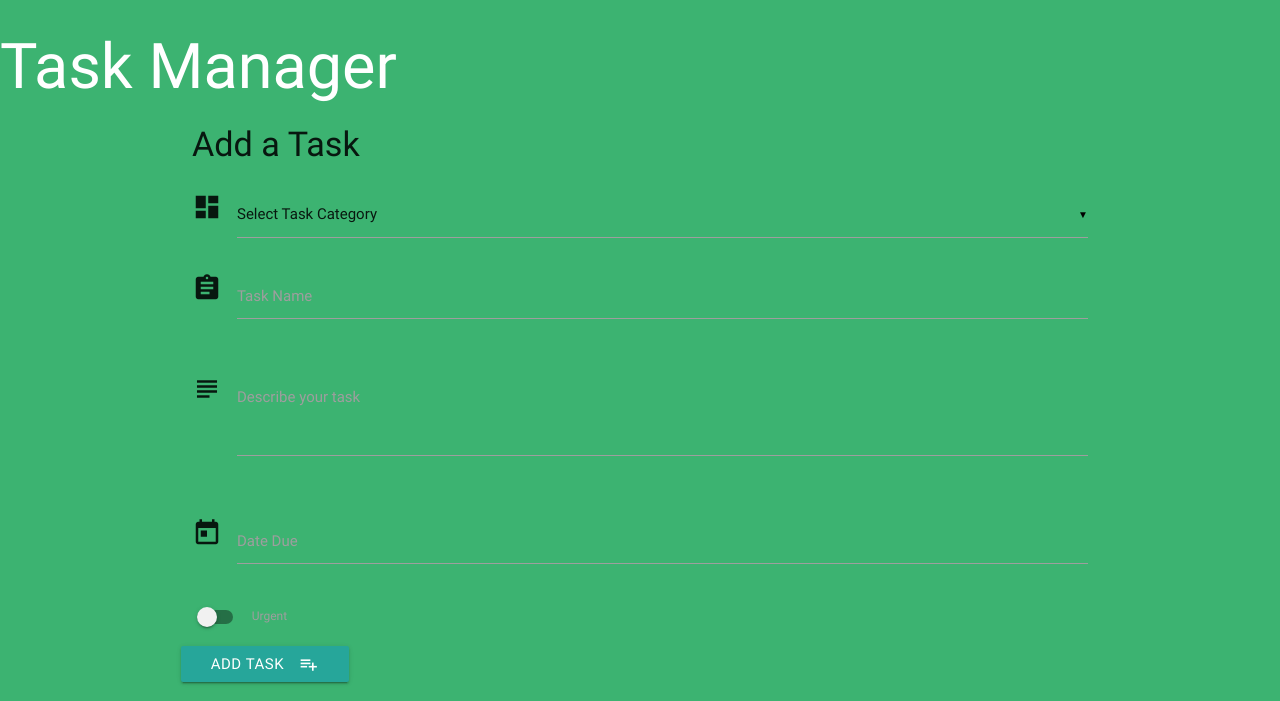
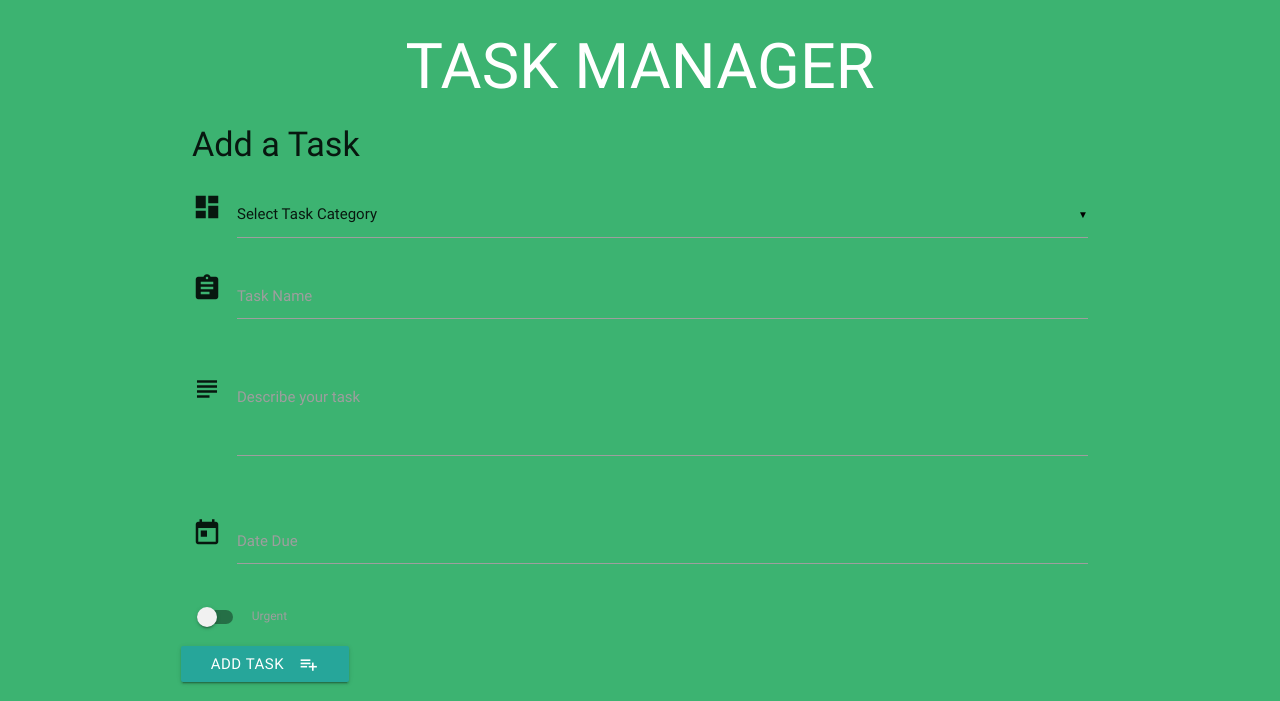
Before and after one commit to devmegan/taskManager, a Flask app: page /add_task in a window 1280 px wide. Shown: the top 701 px of the page. Run offline with Flask 2, Linux system fonts and the light colour scheme; data that the repository does not hold is empty; some libraries are stand-ins or nearby versions.

Commit message:
fixing targeted classes

```diff
--- a/static/css/style.css
+++ b/static/css/style.css
@@ -5,8 +5,9 @@ h1 {
     color: white;
 }
 
-.task_header {
-    margin-left: 15px;
+.tasks-header {
+    text-align: center;
+    text-transform: uppercase;
 }
 
 .btn_small {
```
Also changed, not shown: static/style.css (deleted).
